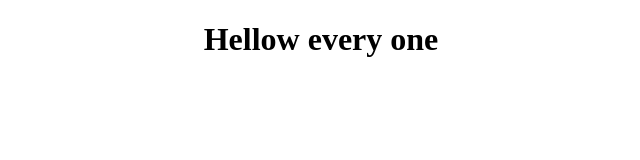
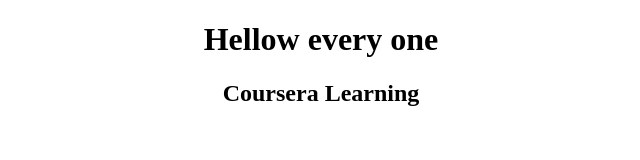
Before and after one commit to RaeesAbbas/CourseraAngularJSLearning, a plain HTML site: page index.html in a window 1280 px wide. Shown: the whole page, without its empty margins (319-959 px from the left). Drawn offline with Linux system fonts and the light colour scheme.

Commit message:
File updated

```diff
--- a/index.html
+++ b/index.html
@@ -6,7 +6,7 @@
 <body>
 	<center>
 <h1>Hellow every one </h1>
-
+<h2>Coursera Learning</h2>
 </center>
 </body>
 </html>
```
